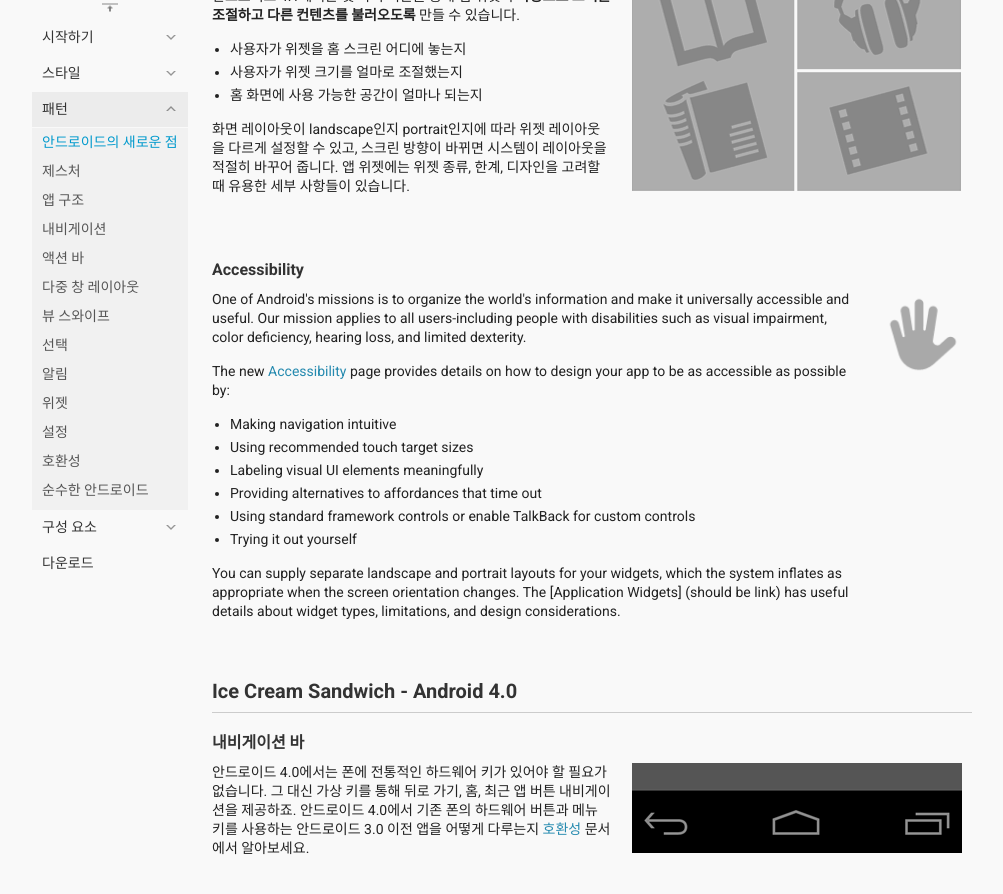
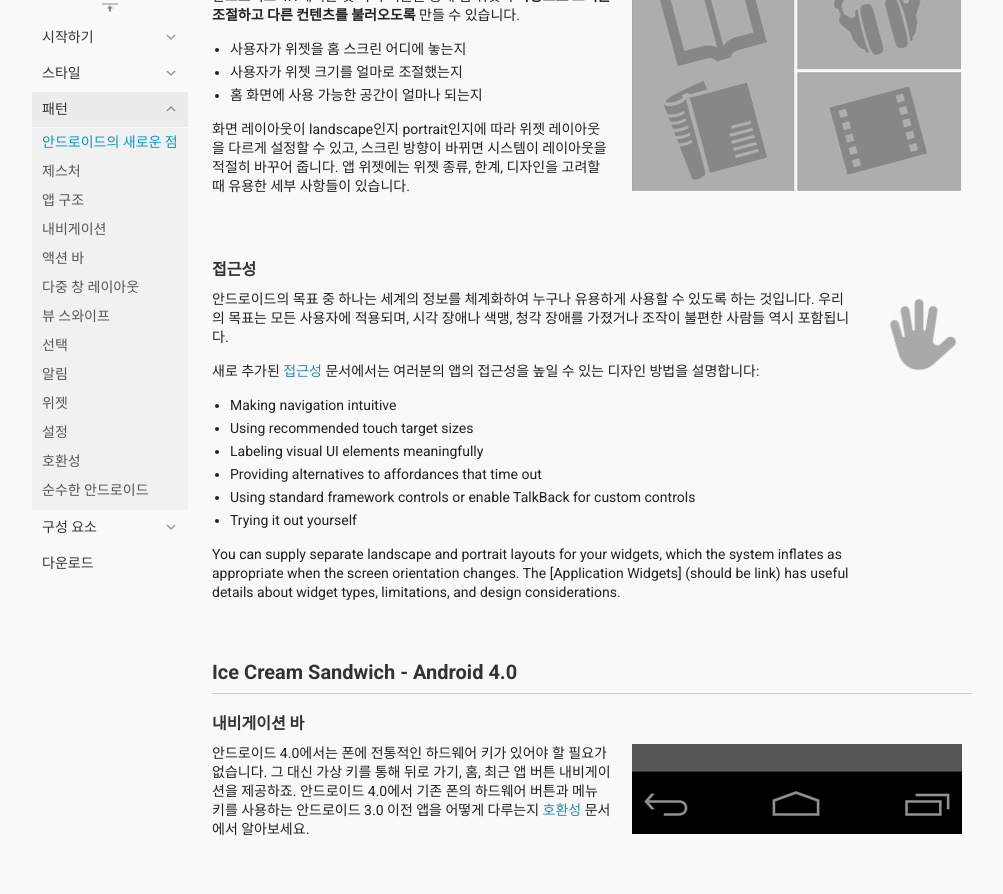
Before and after one commit to klutzy/android-design-ko, a Jekyll site: the page built from patterns/new.html, in a window 1280 px wide and 900 px high, scrolled down 646 px. Shown: the top 894 px of the window, without its empty margins (138-1141 px from the left). Built offline with Jekyll 4.4.1, drawn with Linux system fonts in a browser that asks for light colours; comment, search, counter and statistics services are not loaded.

Commit message:
patterns/new: accessibility 일부 번역
patterns/accessibility 문서를 링크하고 있으며
이는 아직 마스터 브랜치에 없다는 점에 주의
몇몇 문장은 patterns/accessibility 문서와 비슷/동일하며
특히 문단 제목 등은 싱크를 맞추어야 함

```diff
--- a/patterns/new.html
+++ b/patterns/new.html
@@ -58,12 +58,15 @@
 <div class="vspace size-2">&#160;</div>
 
 
-<h4>Accessibility</h4>
+<h4>접근성</h4>
 
 <div class="layout-content-row">
   <div class="layout-content-col span-11">
-    <p>One of Android's missions is to organize the world's information and make it universally accessible and useful. Our mission applies to all users-including people with disabilities such as visual impairment, color deficiency, hearing loss, and limited dexterity.</p>
-    <p>The new <a href="accessibility.html">Accessibility</a> page provides details on how to design your app to be as accessible as possible by:</p>
+    <p>
+    안드로이드의 목표 중 하나는 세계의 정보를 체계화하여 누구나 유용하게 사용할 수 있도록 하는 것입니다.
+    우리의 목표는 모든 사용자에 적용되며, 시각 장애나 색맹, 청각 장애를 가졌거나 조작이 불편한 사람들 역시 포함됩니다.
+    </p>
+    <p>새로 추가된 <a href="accessibility.html">접근성</a> 문서에서는 여러분의 앱의 접근성을 높일 수 있는 디자인 방법을 설명합니다:</p>
     <ul>
 <li>Making navigation intuitive</li>
       <li>Using recommended touch target sizes</li>
```
